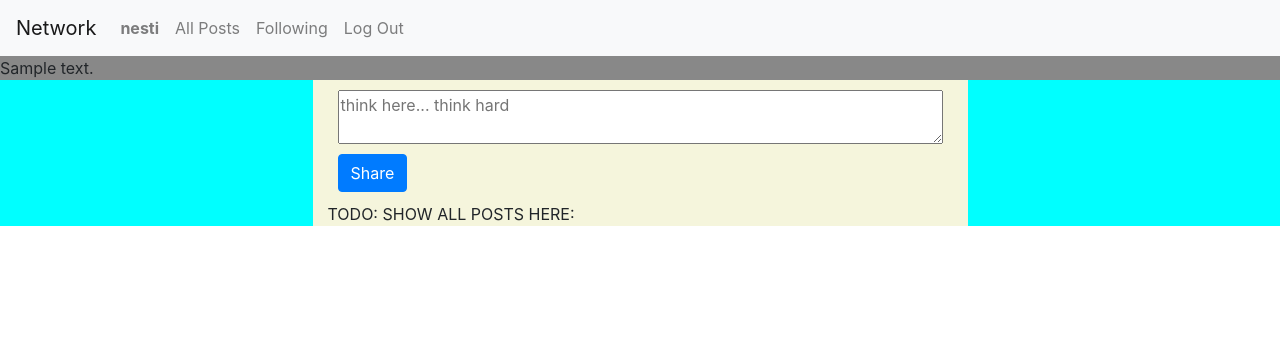
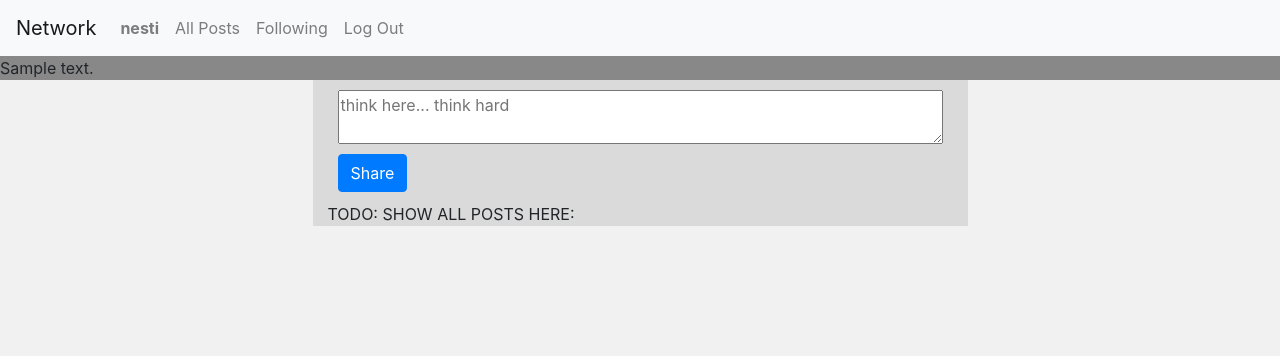
Before and after one commit to nestigd/network, a Django app: template network/templates/network/index.html in a window 1280 px wide. Shown: the top 356 px of the page. Run offline with Django 3.2, Linux system fonts and the light colour scheme; a user stored in the database is signed in; tables that the repository leaves empty hold one stand-in row (values such as "Sample post"); the template is opened without the code that fills it: most values are stand-ins (such as "Sample title", 1, 10 or a date in 2020); data that the repository does not hold is empty; some libraries are stand-ins or nearby versions.

Commit message:
improvements: properly routed the All Posts nav button added configurable link at the top of the .js file for the posts API now hiding the form for new posts when the user is not logged in

```diff
--- a/network/static/network/styles.css
+++ b/network/static/network/styles.css
@@ -1,11 +1,14 @@
 
+body {
+    background-color: #f1f1f1;
+}
 
 .row {
-    background-color: aqua;
+
 }
 
 .col {
- background-color: beige;
+ background-color: #dadada;
 }
 
 textarea{
@@ -23,3 +26,9 @@ textarea{
     width: 100%;
     height: 10%;
 }
+
+
+.post_div{
+    background-color: rgb(236, 236, 236);
+    margin-bottom: 10px;
+}
--- a/network/templates/network/index.html
+++ b/network/templates/network/index.html
@@ -5,32 +5,22 @@
 
 
 {% block body %}
-
-<div style = "background-color : {{color}}"> {{context}} </div>
-
-<!-- this will create a centered responsive column. the column is 6/12 wide and goes full width at large breakpoint -->
-<div class="row justify-content-center">
-    <div class="col col-lg-6">
-
-        <!-- TODO: add "if user is logged in condition" -->
-        <!-- submit a new post -->
+    {% if user.is_authenticated %}
+        <!-- this is form to submit a new post. It is visible only when the user is logged in. -->
         <div class='newpost_form_container' >
-            <form id= 'newpost_form' action = "{% url 'index' %}" method= 'post' >
+            <form id= 'newpost_form' action = "{% url 'index' 'post' %}" method= 'post' >
                 {% csrf_token %}
                 <textarea id="newpost_text" name='text' class='newpost_text' placeholder="think here... think hard" required></textarea>
                 <button id="newpost_share" class="btn btn-primary">Share</button>
             </form>
         </div>
-        <!-- TODO: close "if user is logged in condition" -->
+    {%endif%}
 
-        <div>            TODO: SHOW ALL POSTS HERE:
-        </div>
         <div id= "post_container">
-
+            TODO: SHOW ALL POSTS HERE:
         </div>
 
-    </div>
-</div>
+        <input type="hidden" id="page" value = {{page}}>
 
 {% endblock %}
 
--- a/network/templates/network/layout.html
+++ b/network/templates/network/layout.html
@@ -12,8 +12,12 @@
         {% endblock %}
 
     </head>
+
+
     <body>
-
+        {% comment %}
+        HERE IS THE NAVBAR
+        {% endcomment %}
         <nav class="navbar navbar-expand-lg navbar-light bg-light">
             <a class="navbar-brand" href="#">Network</a>
 
@@ -25,18 +29,18 @@
                     </li>
                 {% endif %}
                 <li class="nav-item">
-                  <a class="nav-link" href="{% url 'index' %}">All Posts</a>
+                            <a id="posts_all" class="nav-link" href="{% url 'index' 'all'%}">All Posts</a>
                 </li>
                 {% if user.is_authenticated %}
                     <li class="nav-item">
-                        <a class="nav-link" href="#">Following</a>
+                        <a id="posts_following" class="nav-link" href="#">Following</a>
                     </li>
                     <li class="nav-item">
                         <a class="nav-link" href="{% url 'logout' %}">Log Out</a>
                     </li>
                 {% else %}
                     <li class="nav-item">
-                        <a class="nav-link" href="{% url 'login' %}">Log In</a>
+                        <a id="login" class="nav-link" href="{% url 'login' %}">Log In</a>
                     </li>
                     <li class="nav-item">
                         <a class="nav-link" href="{% url 'register' %}">Register</a>
@@ -46,9 +50,22 @@
             </div>
           </nav>
 
-        <div class="body">
-            {% block body %}
-            {% endblock %}
+          {% comment "" %}THIS DIV WILL SHOW A MESSAGE PASSED FROM VIEWS.PY. IT ALSO SUPPORTS A
+          BACKGROUND COLOR, IT SHOULD USUALLY BE RED OR GREEN{% endcomment %}
+          <div style = "background-color : {{color}}"> {{context}} </div>
+
+        {% comment %}
+          DIDN'T WANT THE BODY TO GO FROM SIDE TO SIDE WHEN IN FULLSCREEN MODE, SO I PLACED THE BODY BLOCK INSIDE A CONTAINER
+          THE CONTAINER IS RESPONSIVE AND WILL BECOME 100% WIDE AT A LARGE BREAKPOINT.
+        {% endcomment %}
+        <div class="body_centralcolumn">
+            <div class="row justify-content-center">
+                <div class="col col-lg-6">
+                    {% block body %}
+                    {% endblock %}
+                </div>
+            </div>
         </div>
     </body>
+
 </html>
--- a/network/urls.py
+++ b/network/urls.py
@@ -4,7 +4,8 @@ from django.urls import path
 from . import views
 
 urlpatterns = [
-    path("", views.index, name="index"),
+    path("home/<str:page>", views.index, name="index"),
+    path("", views.index_redirect, name="index_redirect"),
     path("login", views.login_view, name="login"),
     path("logout", views.logout_view, name="logout"),
     path("register", views.register, name="register"),
--- a/network/views.py
+++ b/network/views.py
@@ -4,44 +4,54 @@ from django.contrib.auth import authenticate, login, logout
 from django.db import IntegrityError
 from django.http import JsonResponse
 from django.http import HttpResponse, HttpResponseRedirect
-from django.shortcuts import render
+from django.shortcuts import redirect, render
 from django.urls import reverse
 from .models import User, Post
 import logging
 logger = logging.getLogger('django')
 
-def index(request):
-
+# this is the main page of the website. It can be visited even if the user is not logged in.
+# the view takes an argument that will be passed down as context to the HTML and will be referenced by JS to fetch the correect posts.
+def index(request, page):
+    logger.info(page)
+    print("got request")
     # this returns the main page of the website
     if request.method == 'GET':
-        return render(request, "network/index.html")
+        return render(request, "network/index.html", {
+            'page' : page
+        })
 
+    # this handles the submission of a new post.
+    if request.method == 'POST':
 
+        # check authentication server-side too.
+        if not request.user.is_authenticated:
+            return render(request, "network/index.html", {
+                    'context' : "Sorry! You are not logged in. Log in to add a new post!",
+                    'color' : "red"
+                })
 
-    # this handles the submission of a new post by a registered user.
-    if request.method == 'POST' and request.user.is_authenticated:
-
+        # if all is ok, then create the new post.
         try:
-            # create the new post
             user = request.user
             post_text = request.POST.get("text")
             p = Post(poster=user,body = post_text)
 
-            # just some console logs to help with debugging... self explainatory, I know...
-            logger.debug(f"user: {user} body {post_text}")
-            logger.debug (p.is_valid_post())
-            logger.debug(f"object {p}")
+            # just some console logs to facilitate testing.
+            logger.info(f"user: {user} body {post_text}")
+            logger.info (p.is_valid_post())
+            logger.info(f"object {p}")
 
             # run tests on new posts before saving
             if not p.is_valid_post():
 
-                # inform user that the post wasn't succesfully saved
+                # test failed: inform user that the post wasn't succesfully saved
                 return render(request, "network/index.html", {
                     'context' : "Sorry! Your post wasn't saved because an exception has occurred. Please inform an admin",
                     'color' : "red"
                 })
 
-            # if all tests pass, save the data and render the index page informing the user that the post was saved.
+            # test passed: save the data and render the index page informing the user that the post was saved.
             p.save()
             return render(request, "network/index.html", {
                 'context' : 'Post shared!',
@@ -52,6 +62,8 @@ def index(request):
         except:
             return HttpResponse("unexpected exception occured, please inform an admin")
 
+def index_redirect (request):
+    return HttpResponseRedirect(reverse("index", kwargs={'page': "all"}))
 
 def login_view(request):
     if request.method == "POST":
```
Also changed, not shown: network/static/network/index.js (+33 -8 lines), db.sqlite3.
